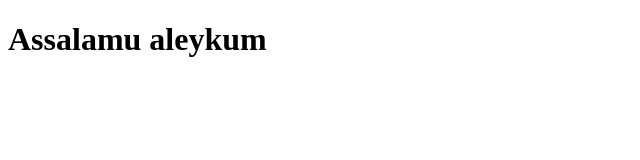
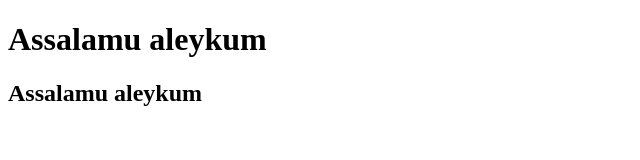
Before and after one commit to Ozodbektanka/github-tutorial, a plain HTML site: page index.html in a window 1280 px wide. Shown: the whole page, without its empty margins (0-640 px from the left). Drawn offline with Linux system fonts and the light colour scheme.

Commit message:
add new h2

```diff
--- a/index.html
+++ b/index.html
@@ -8,7 +8,7 @@
   <body>
     <h1>Assalamu aleykum</h1>
 
-
+    <h2>Assalamu aleykum</h2>
     <script src="./js/script.js"></script>
   </body>
 </html>
```
